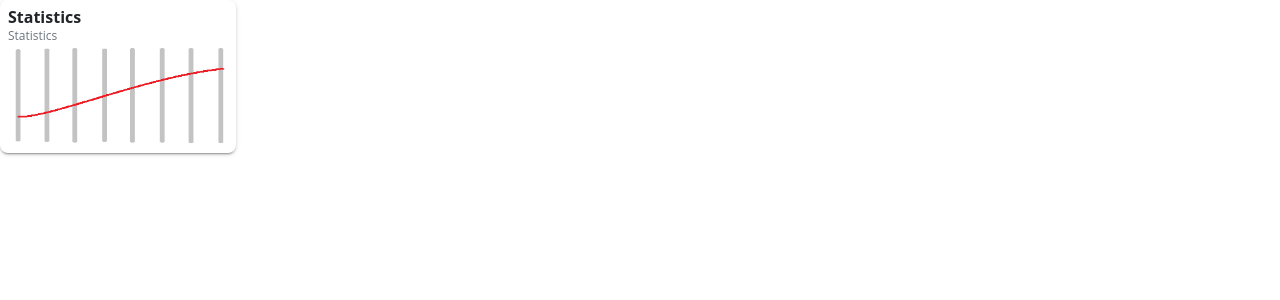
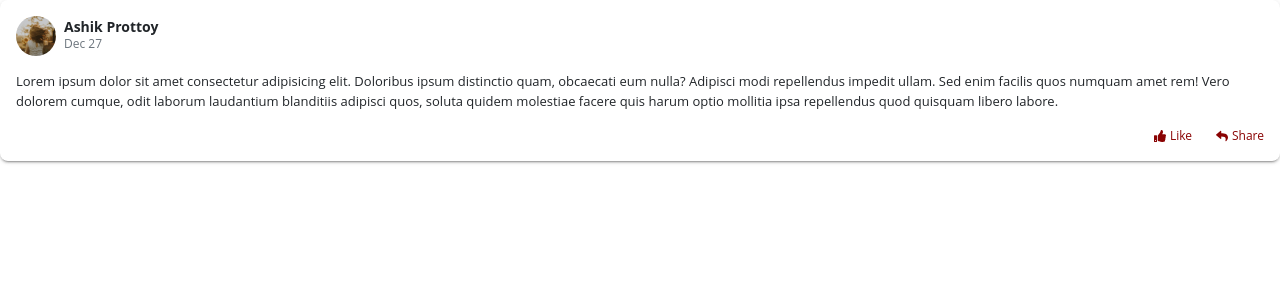
Before and after one commit to tuhinsaud4614/blood-donation, a React (Create React App) app: page / in a window 1280 px wide. Shown: the top 300 px of the page. Built offline with nearby package versions, Linux system fonts and the light colour scheme.

Commit message:
Create review card Component

```diff
--- a/src/App.js
+++ b/src/App.js
@@ -19,12 +19,20 @@ import Ranger from "./shared/components/ranger/Ranger";
 import ToggleButton from "./shared/components/toggle-button/ToggleButton";
 import Sidebar from "./shared/components/navigation/sidebar/Sidebar";
 import Statistics from "./shared/components/statistics/Statistics";
+import ReviewCard from "./pages/donations/components/review-card/ReviewCard";
 
 function App() {
   const [state, setState] = useState("1");
   return (
     <div>
-      <Statistics/>
+      <ReviewCard
+        reviewer={{ name: "Ashik Prottoy", date: "Dec 27", img: img }}
+        description={`Lorem ipsum dolor sit amet consectetur adipisicing elit. Doloribus ipsum distinctio quam, obcaecati eum nulla? Adipisci modi repellendus impedit ullam. Sed enim facilis quos numquam amet rem! Vero dolorem cumque, odit laborum laudantium blanditiis adipisci quos, soluta quidem molestiae facere quis harum optio mollitia ipsa repellendus quod quisquam libero labore.`}
+        likeHandler={() => {}}
+        shareHandler={() => {}}
+      />
+
+      {/* <Statistics/> */}
       {/* <Sidebar/> */}
       {/* <ToggleButton
         changed={(e) => console.log(e.target.value)}
@@ -47,7 +55,6 @@ function App() {
       {/* <Switcher name="Switch" changed={() => {}}>
         Available
       </Switcher> */}
-
       {/* <IconButton
         disabled
         clicked={() => {
--- /dev/null
+++ b/src/pages/donations/components/review-card/ReviewCard.js
@@ -0,0 +1,41 @@
+import PropTypes from "prop-types";
+import { FaThumbsUp, FaShare } from "react-icons/fa";
+
+import Avatar from "../../../../shared/components/avatar/Avatar";
+import classes from "./ReviewCard.module.css";
+
+const ReviewCard = ({ reviewer, description, likeHandler, replyHandler }) => {
+  return (
+    <div className={`${classes.ReviewCard} bx-sh2`}>
+      <div className={`${classes.Head}`}>
+        <Avatar src={reviewer.img} alt={reviewer.name} />
+        <div className={`${classes.HeadRight}`}>
+          <h4>{reviewer.name}</h4>
+          <span className="text-muted">{reviewer.date}</span>
+        </div>
+      </div>
+      <p className={`${classes.Body}`}>{description}</p>
+      <div className={`${classes.Foot}`}>
+        <span onClick={likeHandler}>
+          <FaThumbsUp />Like
+        </span>
+        <span onClick={replyHandler}>
+          <FaShare /> Share
+        </span>
+      </div>
+    </div>
+  );
+};
+
+ReviewCard.protoTypes = {
+  reviewer: PropTypes.exact({
+    name: PropTypes.string.isRequired,
+    date: PropTypes.string.isRequired,
+    img: PropTypes.string.isRequired,
+  }).isRequired,
+  description: PropTypes.string.isRequired,
+  likeHandler: PropTypes.func.isRequired,
+  replyHandler: PropTypes.func.isRequired,
+};
+
+export default ReviewCard;
--- /dev/null
+++ b/src/pages/donations/components/review-card/ReviewCard.module.css
@@ -0,0 +1,67 @@
+.ReviewCard {
+  border-radius: var(--border-radius);
+  padding: var(--pd);
+  width: fit-content;
+}
+
+.Head {
+  display: flex;
+  align-items: center;
+  padding: var(--pd);
+}
+
+.HeadRight {
+  padding: 0 var(--pd);
+  display: flex;
+  flex-direction: column;
+  justify-content: space-between;
+  align-items: flex-start;
+}
+
+.HeadRight > h4 {
+  margin: 0;
+  font-size: 1.4rem;
+  font-weight: bolder;
+}
+
+.HeadRight > span {
+  font-size: 1.2rem;
+}
+
+.Body {
+  margin: 0;
+  padding: var(--pd);
+  font-size: 1.3rem;
+}
+
+.Foot {
+  display: flex;
+  align-items: center;
+  justify-content: flex-end;
+}
+
+.Foot > span {
+  color: var(--primary-color);
+  font-size: 1.2rem;
+  cursor: pointer;
+  padding: var(--pd);
+  user-select: none;
+  transition: all 0.3s linear;
+  margin-left: var(--pd);
+  border-radius: var(--border-radius);
+  display: flex;
+  align-items: center;
+}
+
+.Foot > span:hover {
+  color: var(--primary-color-dark);
+  background: rgba(var(--primary-color-rgb), 0.3);
+}
+
+.Foot > span > svg {
+  margin-right: calc(var(--pd) * 0.5);
+}
+
+.Foot > span:last-child > svg {
+  transform: scaleX(-1);
+}
```
